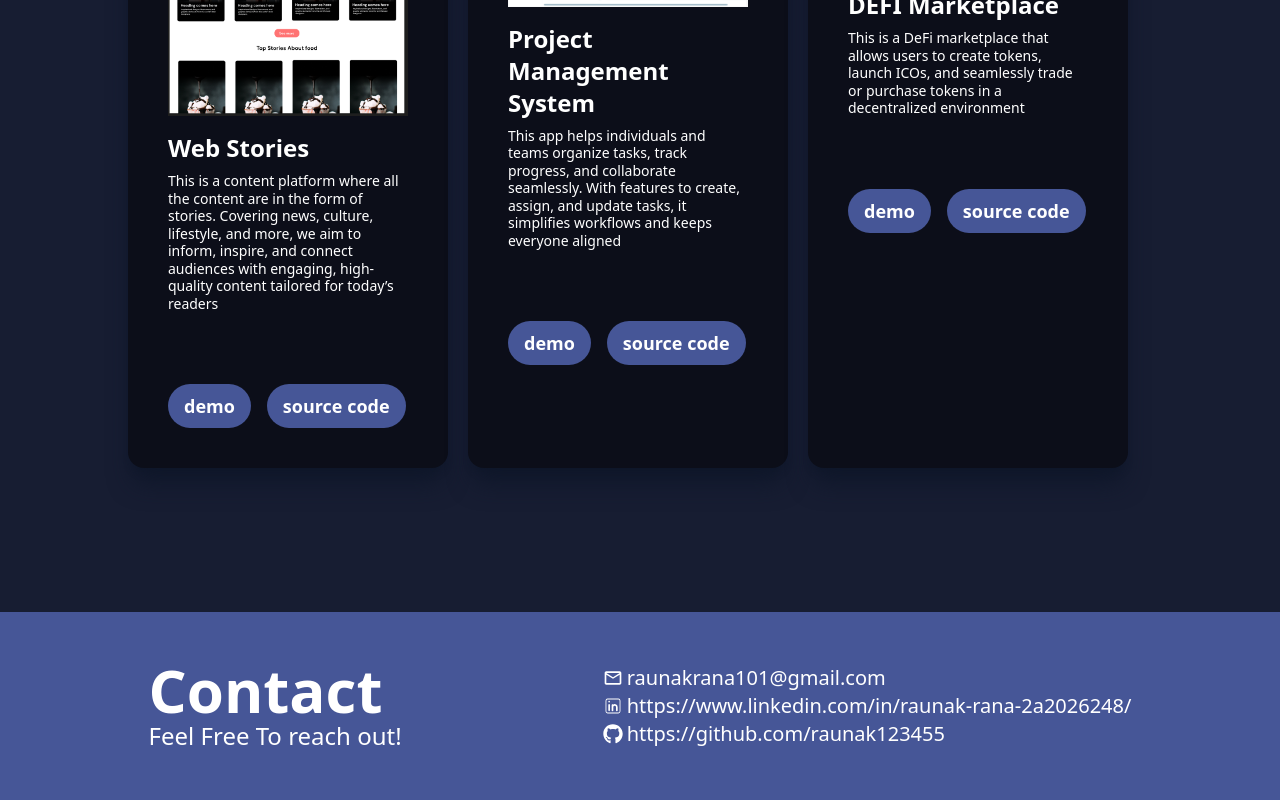
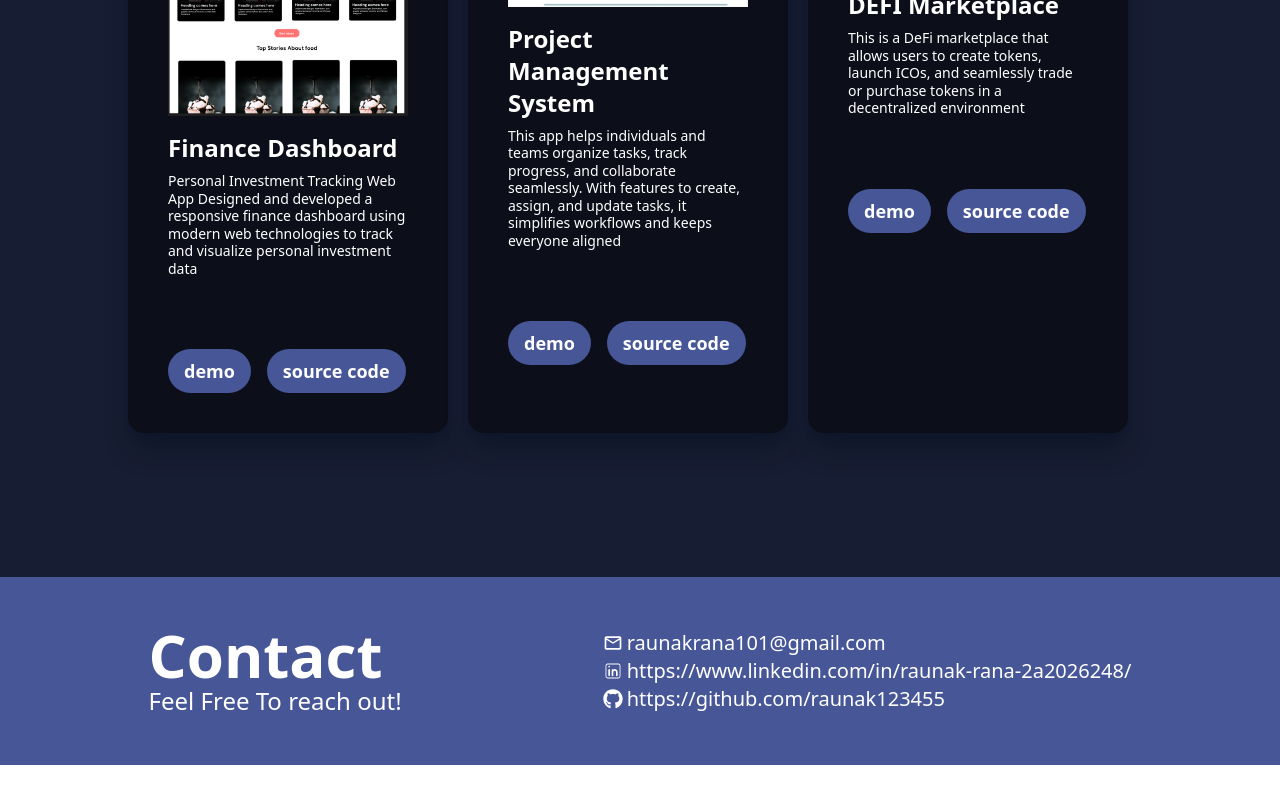
Before and after one commit to raunak123455/portfolioo, a React (Vite) app: page / in a window 1280 px wide. Shown: the part 2778-3578 px from the top of the page. After the commit the page ends 3543 px from the top, so only its background shows below. Built offline with nearby package versions, Linux system fonts and the light colour scheme.

Commit message:
Update Projects.jsx

```diff
--- a/src/Components/Projects/Projects.jsx
+++ b/src/Components/Projects/Projects.jsx
@@ -10,10 +10,10 @@ const Projects = () => {
       <h1 className="text-2xl md:text-4xl text-white font-bold">Projects</h1>
       <div className="py-12 px-8 flex flex-wrap gap-5">
         <ProjectCard
-          title="Web Stories"
-          main="This is a content platform where all the content are in the form of stories. Covering news, culture, lifestyle, and more, we aim to inform, inspire, and connect audiences with engaging, high-quality content tailored for today’s readers"
-          demo="https://raunakrana-ucf-055-webstory.vercel.app/"
-          source="https://github.com/raunak123455/WEBB_STORYY/tree/main"
+          title="Finance Dashboard"
+          main="Personal Investment Tracking Web App Designed and developed a responsive finance dashboard using modern web technologies to track and visualize personal investment data"
+          demo="https://finance-dashboard-rose.vercel.app/"
+          source="https://github.com/raunak123455/Finance-dashboard"
           img={pj2}
         />
         <ProjectCard
```
